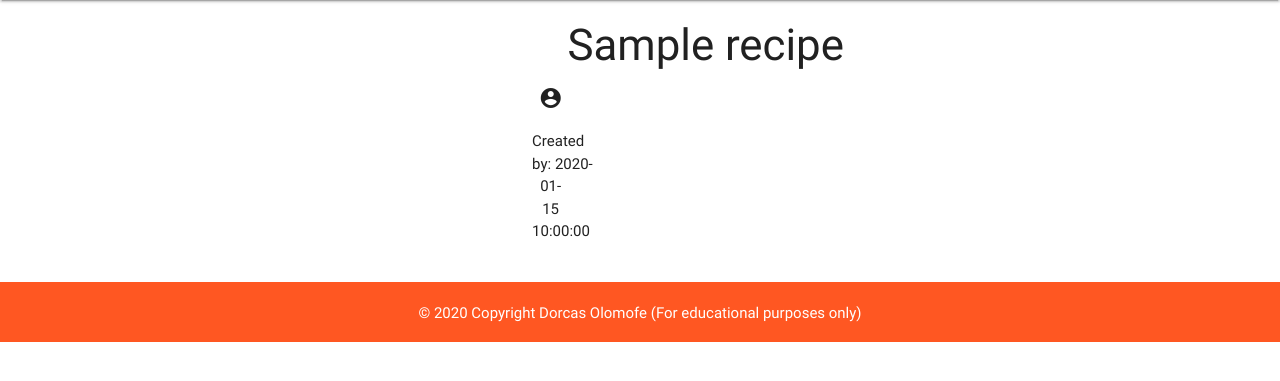
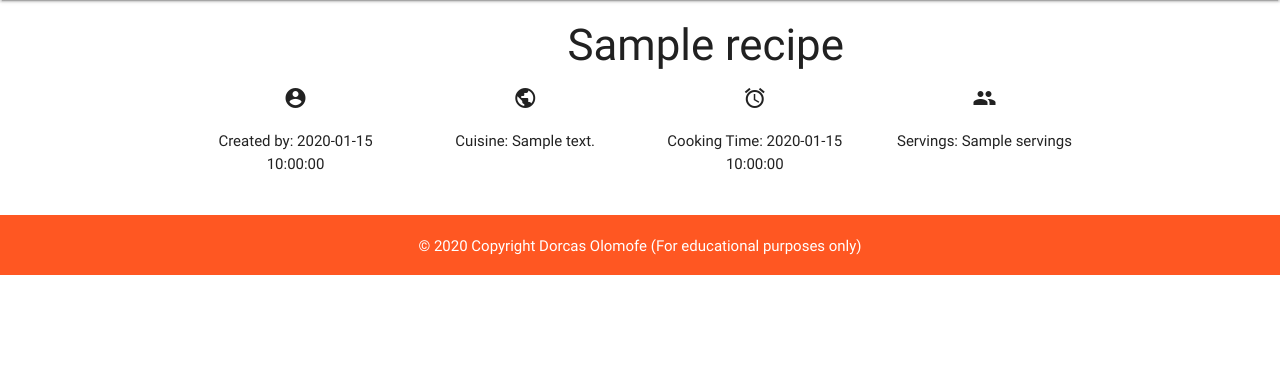
Before and after one commit to Dorcas-Amoo/ms3-project-arikescookbook, a Flask app: template templates/recipeinfo.html in a window 1280 px wide. Shown: the part 83-464 px from the top of the page. Run offline with Flask 2, Linux system fonts and the light colour scheme; the template is opened without the code that fills it: most values are stand-ins (such as "Sample title", 1, 10 or a date in 2020); some libraries are stand-ins or nearby versions.

Commit message:
Edited cuisine in app.py and expanded recipeinfo

```diff
--- a/app.py
+++ b/app.py
@@ -32,7 +32,7 @@ def recipes():
 @app.route("/recipe_info/<recipe_id>")
 def recipe_info(recipe_id):
     that_recipe = mongo.db.recipes.find_one({"_id": ObjectId(recipe_id)})
-    cuisine_type = mongo.db.cuisine.find_one({"_id": ObjectId(that_recipe["cuisine"])})
+    cuisine_type = mongo.db.cuisine.find_one({"_id": ObjectId(that_recipe["cuisine_type"])})
     return render_template("recipeinfo.html", recipe=that_recipe, cuisine=cuisine_type)
 
 
--- a/templates/recipeinfo.html
+++ b/templates/recipeinfo.html
@@ -1,5 +1,6 @@
 {% extends "base.html" %} {% block content %}
 
+<div class="container">
     <h3 class="main-heading center-align">{{recipe.recipe_name}}</h3>
 
     <div class="row center-align info-header">
@@ -7,6 +8,21 @@
             <h5><span><i class="material-icons">account_circle</i></span></h5>
             <p>Created by:&nbsp;<span>{{recipe.created_by}}</span></p>
         </div>
+
+        <div class="col s12 m3">
+            <h5><span><i class="material-icons">public</i></span></h5>
+            <p>Cuisine:&nbsp;<span>{{cuisine.cuisine_type}}</span></p>
         </div>
 
+        <div class="col s12 m3">
+            <h5><span><i class="material-icons">alarm</i></span></h5>
+            <p>Cooking Time:&nbsp;<span>{{recipe.cooking_time}}</span></p>
+        </div>
+
+        <div class="col s12 m3">
+            <h5><span><i class="material-icons">group</i></span></h5>
+            <p>Servings:&nbsp;<span>{{recipe.servings}}</span></p>
+        </div>
+    </div>
+</div>
 {% endblock %}
```
Lines whose indentation alone changed are shown as unchanged.
